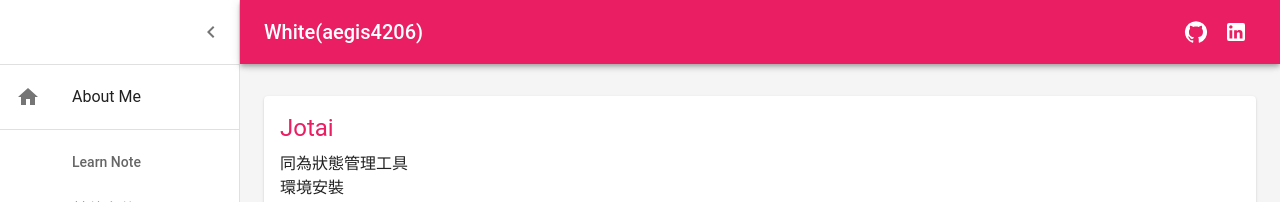
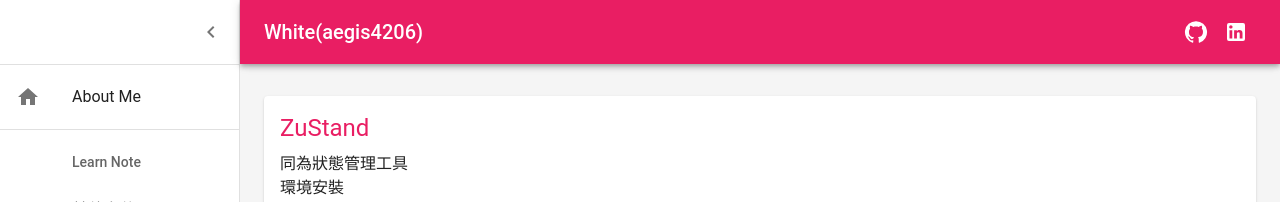
Before and after one commit to aegis4206/my-blog, a Next.js app: page /ZuStand in a window 1280 px wide. Shown: the top 202 px of the page. Built offline with nearby package versions, Linux system fonts and the light colour scheme.

Commit message:
fix: 修正標題、排版

```diff
--- a/app/Jotai/page.tsx
+++ b/app/Jotai/page.tsx
@@ -19,7 +19,7 @@
         {children}
     </Layout>
 </Provider>`
-const useCode = `import { isLoginAtom } from './@jotai/login';
+    const useCode = `import { isLoginAtom } from './@jotai/login';
 import { useAtom } from 'jotai';
 
 const [isLogin, setIsLogin] = useAtom(isLoginAtom); //是否已登入`
--- a/app/ZuStand/page.tsx
+++ b/app/ZuStand/page.tsx
@@ -55,7 +55,7 @@
                 }}
             >
                 <Typography variant="h5" color="primary" gutterBottom>
-                    Jotai
+                    ZuStand
                 </Typography>
                 <Typography >
                     同為狀態管理工具
```
